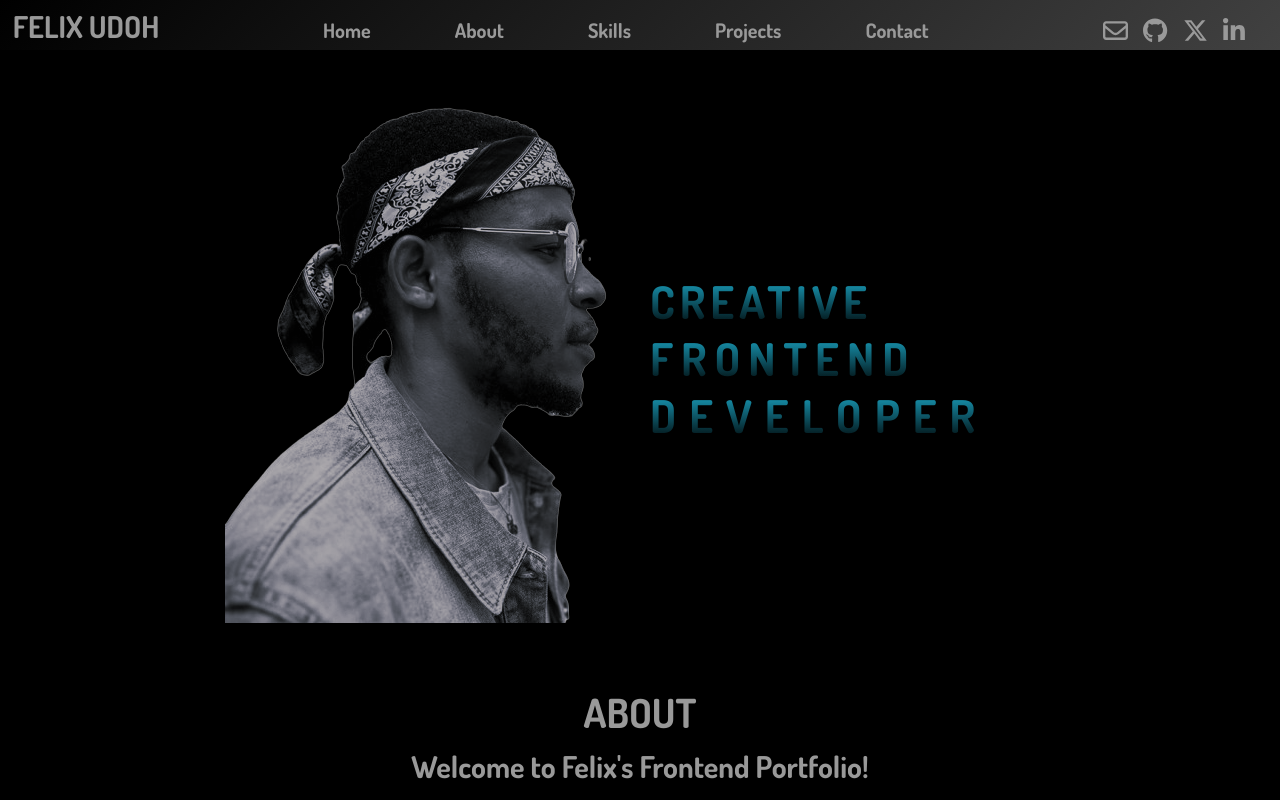
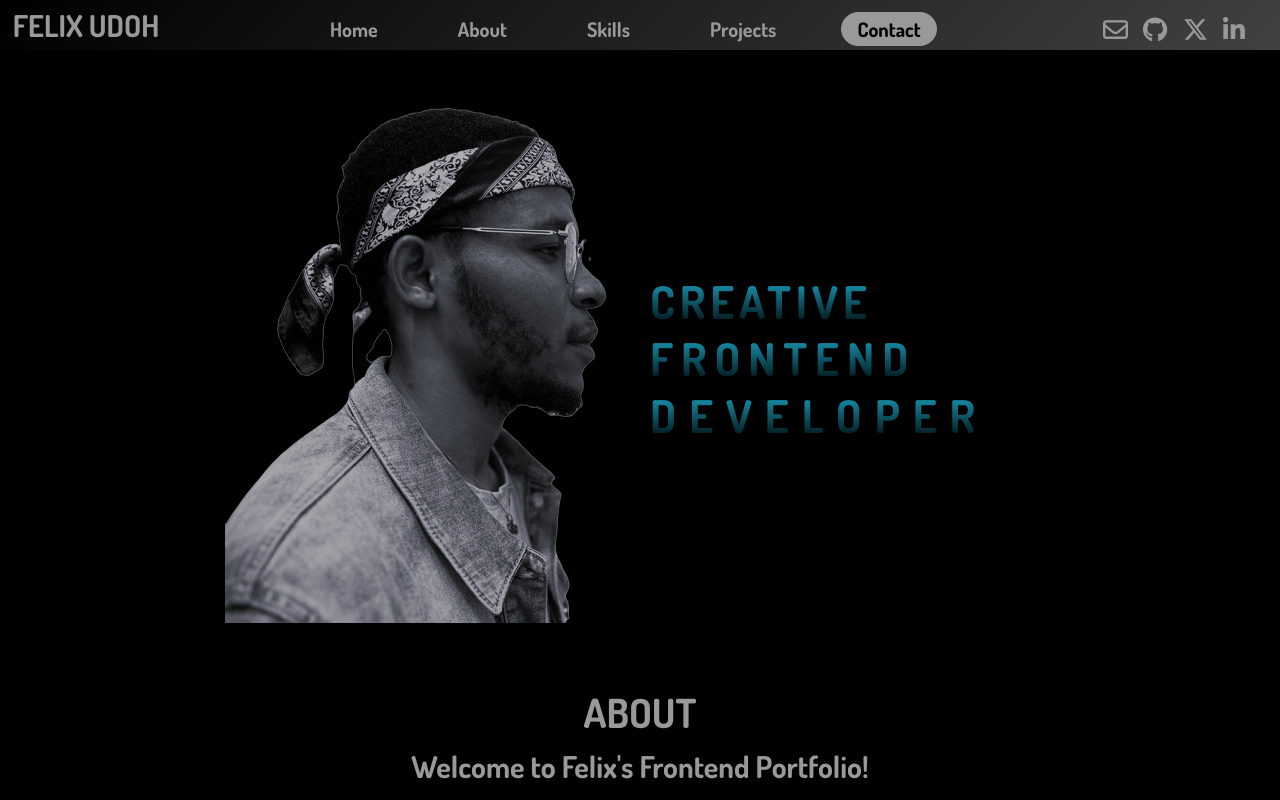
Before and after one commit to Felixx-jnr/felix-portfolio, a React (Create React App) app: page / in a window 1280 px wide. Shown: the top 800 px of the page. Built offline with nearby package versions, Linux system fonts and the light colour scheme.

Commit message:
Update navbar.scss

```diff
--- a/src/scss/components/navbar.scss
+++ b/src/scss/components/navbar.scss
@@ -46,12 +46,22 @@ nav{
 	justify-content: center;
 	align-items: center;
 	width: 61vw;
-
 }
 
 .pages li{
-	padding: rem(5) rem(20);
-	margin: 0 rem(22);
+	padding: rem(3) rem(15);
+	margin: 0 rem(25);
+}
+
+.pages li:nth-child(5){
+	border: solid 1px #999;
+	border-radius: rem(20);
+	color: #000;
+	background-color: #999;
+}
+
+.pages li:nth-child(5) > a{
+	color: #000;
 }
 
 .icons{
@@ -100,10 +110,12 @@ nav{
 	.pages{
 		display: block;
 		text-align: center;
+
 	}
 
 	.pages li{
 		font-size: rem(40);
+		margin: rem(10) 0;
 
 		@include breakpoint-down('medium'){
 			font-size: rem(30);
@@ -170,7 +182,9 @@ nav{
 		z-index: 1;
 	}
 
-
-
+	.pages li:nth-child(5){
+		display: inline-block;
+		border-radius: rem(30);
+	}
 
 }
```
